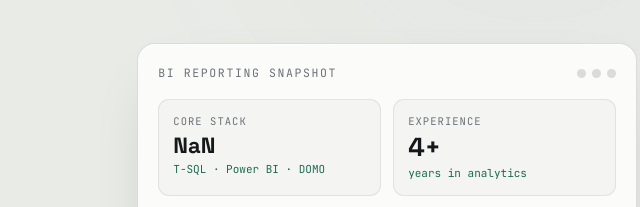
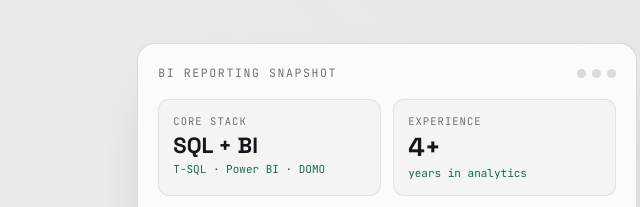
Before and after one commit to itzzyaseen/Portfolio, a plain HTML site: page index.html in a window 1280 px wide. Shown: the part 204-411 px from the top of the page, 555-1195 px from the left. Drawn offline with Linux system fonts and the light colour scheme.

Commit message:
Fix homepage dashboard NaN

```diff
--- a/index.html
+++ b/index.html
@@ -604,7 +604,7 @@
     document.querySelectorAll('.dash .bar').forEach(function(b,i){
       setTimeout(function(){ b.style.height = b.getAttribute('data-h')+'%'; }, i*90);
     });
-    document.querySelectorAll('.dash .val').forEach(countUp);
+    document.querySelectorAll('.dash .val[data-count]').forEach(countUp);
   }
 
   function runInside(scope){
```
